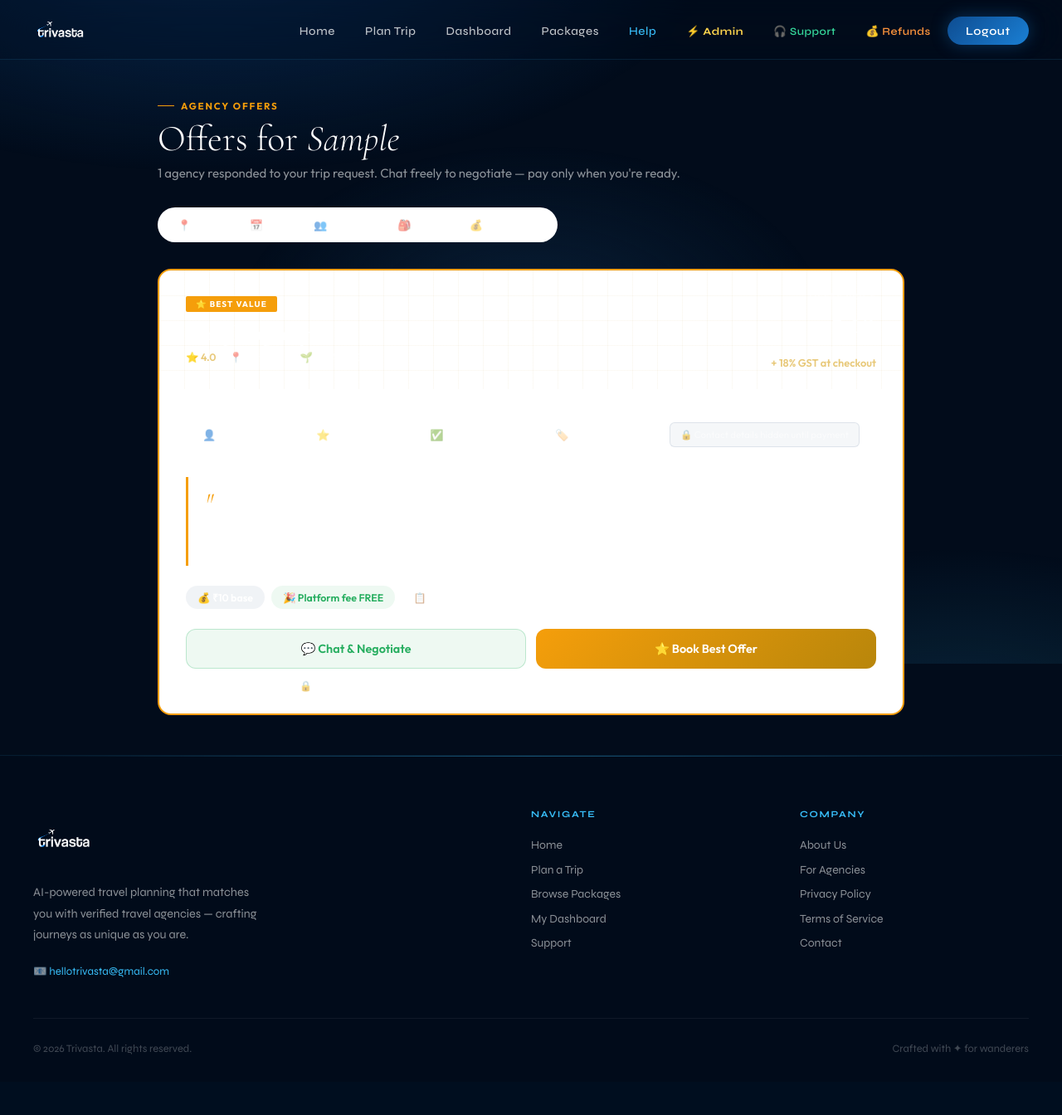
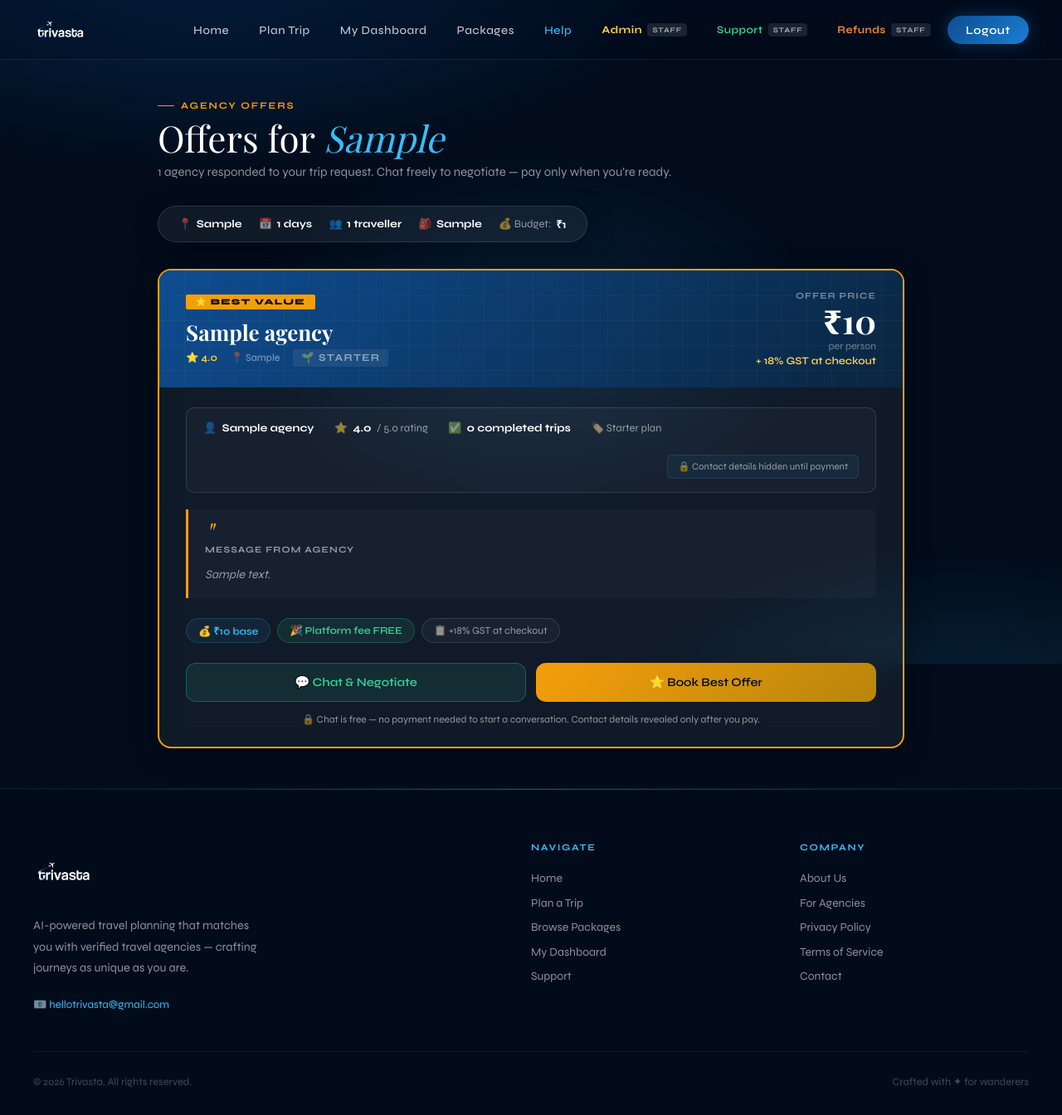
Before and after one commit to isurya7/trivasta, a Django app: page /marketplace/offers/1/ in a window 1280 px wide. Shown: the whole page at 83% size. Before the commit the page ends 1271 px from the top, so only its background shows below. Run offline with Django 4.2, Linux system fonts and the light colour scheme; a user stored in the database is signed in; tables that the repository leaves empty hold one stand-in row (values such as "Sample post"); some web fonts are replaced.

Commit message:
LLM Updates

```diff
--- a/templates/base.html
+++ b/templates/base.html
@@ -133,6 +133,9 @@
             letter-spacing: 0.04em;
             transition: all var(--transition);
             white-space: nowrap;
+            display: inline-flex;
+            align-items: center;
+            gap: 0.4rem;
         }
 
         .nav-links a:hover {
@@ -160,6 +163,24 @@
         .nav-links .support-link { color: #34d399 !important; font-weight: 600; font-size: 0.8rem; }
         .nav-links .refund-link  { color: #fb923c !important; font-weight: 600; font-size: 0.8rem; }
         .nav-links .help-link    { color: var(--ocean-glow) !important; }
+
+        .nav-links .agency-dash:hover,
+        .nav-links .admin-link:hover,
+        .nav-links .support-link:hover,
+        .nav-links .refund-link:hover,
+        .nav-links .help-link:hover { background: var(--glass-bg); }
+
+        .role-badge {
+            font-size: 0.55rem;
+            font-weight: 700;
+            letter-spacing: 0.08em;
+            text-transform: uppercase;
+            background: rgba(255,255,255,0.1);
+            color: rgba(255,255,255,0.6);
+            padding: 1px 6px;
+            border-radius: 4px;
+            line-height: 1.6;
+        }
 
         /* ─── MAIN ────────────────────────────────────── */
         main { flex: 1; padding-top: 72px; position: relative; z-index: 1; }
@@ -451,17 +472,17 @@
 
         {% if user.is_authenticated %}
             {% if user_agency %}
-                <li><a href="{% url 'agency_dashboard' %}" class="agency-dash">⚡ Dashboard</a></li>
+                <li><a href="{% url 'agency_dashboard' %}" class="agency-dash">Agency Dashboard<span class="role-badge">Agency</span></a></li>
             {% else %}
-                <li><a href="{% url 'dashboard' %}">Dashboard</a></li>
+                <li><a href="{% url 'dashboard' %}">My Dashboard</a></li>
                 <li><a href="{% url 'package_search' %}">Packages</a></li>
                 <li><a href="{% url 'support_chat' %}" class="help-link">Help</a></li>
             {% endif %}
 
             {% if user.is_staff %}
-                <li><a href="{% url 'trivasta_admin' %}" class="admin-link">⚡ Admin</a></li>
-                <li><a href="{% url 'support_dashboard' %}" class="support-link">🎧 Support</a></li>
-                <li><a href="{% url 'refund_dashboard' %}" class="refund-link">💰 Refunds</a></li>
+                <li><a href="{% url 'trivasta_admin' %}" class="admin-link">Admin<span class="role-badge">Staff</span></a></li>
+                <li><a href="{% url 'support_dashboard' %}" class="support-link">Support<span class="role-badge">Staff</span></a></li>
+                <li><a href="{% url 'refund_dashboard' %}" class="refund-link">Refunds<span class="role-badge">Staff</span></a></li>
             {% endif %}
 
             <li><a href="{% url 'logout' %}" class="btn-nav">Logout</a></li>
--- a/templates/marketplace/offers.html
+++ b/templates/marketplace/offers.html
@@ -3,13 +3,11 @@
 
 {% block extra_css %}
 <style>
-    @import url('https://fonts.googleapis.com/css2?family=Cormorant+Garamond:ital,wght@0,300;0,600;1,300&family=Outfit:wght@300;400;500;600;700&display=swap');
-
     .offers-page {
-        min-height: calc(100vh - 68px);
-        background: var(--cream);
-        font-family: 'Outfit', sans-serif;
+        min-height: calc(100vh - 72px);
         padding: 3rem 2rem;
+        position: relative;
+        z-index: 1;
     }
 
     .offers-inner {
@@ -37,15 +35,15 @@
     }
 
     .offers-title {
-        font-family: 'Cormorant Garamond', serif;
+        font-family: var(--font-display);
         font-size: clamp(2rem, 4vw, 2.75rem);
         font-weight: 300;
-        color: var(--ink);
+        color: var(--white);
         line-height: 1.1;
         margin-bottom: 0.5rem;
     }
 
-    .offers-title em { font-style: italic; color: var(--sea); }
+    .offers-title em { font-style: italic; color: var(--ocean-glow); }
 
     .offers-subtitle {
         font-size: 0.9375rem;
@@ -58,11 +56,13 @@
         display: inline-flex;
         align-items: center;
         gap: 1.25rem;
-        background: white;
-        border: 1px solid var(--cream-dark);
+        background: var(--glass-bg);
+        border: 1px solid var(--glass-border);
+        backdrop-filter: blur(16px);
+        -webkit-backdrop-filter: blur(16px);
         border-radius: 100px;
         padding: 0.75rem 1.5rem;
-        box-shadow: var(--shadow);
+        box-shadow: 0 8px 32px rgba(0,0,0,0.35);
         margin-bottom: 2rem;
         flex-wrap: wrap;
     }
@@ -75,11 +75,11 @@
         color: var(--muted);
     }
 
-    .pill-item strong { color: var(--ink); }
+    .pill-item strong { color: var(--white); }
 
     /* ── COMPARE BANNER ── */
     .compare-banner {
-        background: linear-gradient(135deg, var(--sea), #0a2240);
+        background: linear-gradient(135deg, var(--ocean-bright), var(--ocean-mid));
         border-radius: 12px;
         padding: 1.25rem 1.75rem;
         display: flex;
@@ -147,11 +147,14 @@
     }
 
     .offer-card {
-        background: white;
+        background: var(--glass-bg);
+        border: 1px solid var(--glass-border);
+        backdrop-filter: blur(16px);
+        -webkit-backdrop-filter: blur(16px);
         border-radius: 16px;
-        box-shadow: var(--shadow);
+        box-shadow: 0 8px 32px rgba(0,0,0,0.35);
         overflow: hidden;
-        border: 2px solid transparent;
+        border: 2px solid var(--glass-border);
         transition: all 0.3s;
         animation: fadeUp 0.5s ease both;
     }
@@ -173,7 +176,7 @@
 
     /* Card header */
     .offer-card-header {
-        background: linear-gradient(135deg, var(--sea), #0a2240);
+        background: linear-gradient(135deg, var(--ocean-bright), var(--ocean-mid));
         padding: 1.5rem 2rem;
         display: flex;
         align-items: center;
@@ -198,7 +201,7 @@
     .best-badge {
         display: inline-block;
         background: var(--gold);
-        color: var(--ink);
+        color: var(--ocean-deep);
         font-size: 0.62rem;
         font-weight: 800;
         letter-spacing: 0.12em;
@@ -209,10 +212,10 @@
     }
 
     .offer-agency-name {
-        font-family: 'Cormorant Garamond', serif;
+        font-family: var(--font-display);
         font-size: 1.625rem;
         font-weight: 600;
-        color: white;
+        color: var(--white);
         margin-bottom: 0.2rem;
     }
 
@@ -232,7 +235,7 @@
     }
 
     .offer-agency-meta .rating {
-        color: #e8c97a;
+        color: var(--gold-light);
         font-weight: 600;
     }
 
@@ -267,10 +270,10 @@
     }
 
     .offer-price {
-        font-family: 'Cormorant Garamond', serif;
+        font-family: var(--font-display);
         font-size: 2.5rem;
         font-weight: 600;
-        color: white;
+        color: var(--white);
         line-height: 1;
     }
 
@@ -282,7 +285,7 @@
 
     .offer-total {
         font-size: 0.8rem;
-        color: #e8c97a;
+        color: var(--gold-light);
         margin-top: 0.2rem;
         font-weight: 600;
     }
@@ -298,10 +301,10 @@
         align-items: center;
         gap: 1.5rem;
         padding: 1rem 1.25rem;
-        background: var(--cream);
+        background: rgba(255,255,255,0.03);
         border-radius: 10px;
         margin-bottom: 1.25rem;
-        border: 1px solid var(--cream-dark);
+        border: 1px solid var(--glass-border);
         flex-wrap: wrap;
     }
 
@@ -313,7 +316,7 @@
         color: var(--muted);
     }
 
-    .safe-info-item strong { color: var(--ink); }
+    .safe-info-item strong { color: var(--white); }
 
     .privacy-note {
         display: flex;
@@ -321,8 +324,8 @@
         gap: 0.4rem;
         font-size: 0.72rem;
         color: var(--muted);
-        background: rgba(15,52,96,0.04);
-        border: 1px solid rgba(15,52,96,0.1);
+        background: rgba(56,189,248,0.06);
+        border: 1px solid rgba(56,189,248,0.15);
         border-radius: 6px;
         padding: 0.4rem 0.75rem;
         margin-left: auto;
@@ -330,7 +333,7 @@
 
     /* Message */
     .offer-message {
-        background: var(--cream);
+        background: rgba(255,255,255,0.03);
         border-left: 3px solid var(--gold);
         border-radius: 0 8px 8px 0;
         padding: 1rem 1.25rem;
@@ -344,7 +347,7 @@
 
     .offer-message::before {
         content: '"';
-        font-family: 'Cormorant Garamond', serif;
+        font-family: var(--font-display);
         font-size: 2rem;
         color: var(--gold);
         line-height: 0;
@@ -377,22 +380,22 @@
         font-size: 0.775rem;
         padding: 0.35rem 0.875rem;
         border-radius: 100px;
-        border: 1px solid var(--cream-dark);
-        background: white;
+        border: 1px solid var(--glass-border);
+        background: rgba(255,255,255,0.04);
         color: var(--muted);
     }
 
     .price-chip.highlight {
-        background: rgba(15,52,96,0.06);
-        border-color: rgba(15,52,96,0.15);
-        color: var(--sea);
+        background: rgba(56,189,248,0.08);
+        border-color: rgba(56,189,248,0.2);
+        color: var(--ocean-glow);
         font-weight: 600;
     }
 
     .price-chip.free-chip {
-        background: rgba(39,174,96,0.08);
-        border-color: rgba(39,174,96,0.2);
-        color: #27ae60;
+        background: rgba(52,211,153,0.1);
+        border-color: rgba(52,211,153,0.25);
+        color: #34d399;
         font-weight: 600;
     }
 
@@ -406,7 +409,7 @@
     .action-btn {
         padding: 0.875rem 1rem;
         border-radius: var(--radius);
-        font-family: 'Outfit', sans-serif;
+        font-family: var(--font-body);
         font-size: 0.9rem;
         font-weight: 600;
         text-align: center;
@@ -421,30 +424,30 @@
     }
 
     .btn-chat {
-        background: rgba(39,174,96,0.08);
-        color: #27ae60;
-        border: 1.5px solid rgba(39,174,96,0.25);
+        background: rgba(52,211,153,0.1);
+        color: #34d399;
+        border: 1.5px solid rgba(52,211,153,0.3);
     }
 
     .btn-chat:hover {
-        background: rgba(39,174,96,0.15);
-        border-color: rgba(39,174,96,0.4);
+        background: rgba(52,211,153,0.18);
+        border-color: rgba(52,211,153,0.45);
         transform: translateY(-1px);
     }
 
     .btn-book {
-        background: linear-gradient(135deg, var(--sea), #0a2240);
-        color: white;
+        background: linear-gradient(135deg, var(--ocean-bright), var(--ocean-mid));
+        color: var(--white);
     }
 
     .btn-book:hover {
         transform: translateY(-1px);
-        box-shadow: 0 8px 24px rgba(15,52,96,0.3);
+        box-shadow: 0 8px 24px rgba(14,77,146,0.4);
     }
 
     .btn-book.best-btn {
         background: linear-gradient(135deg, var(--gold), #b8860b);
-        color: var(--ink);
+        color: var(--ocean-deep);
     }
 
     .btn-book.best-btn:hover {
--- a/trivasta/settings.py
+++ b/trivasta/settings.py
@@ -132,7 +132,7 @@ LOGIN_URL           = "login"
 # ── Third-party API Keys ──────────────────────────────────────────────────────
 
 GROQ_API_KEY        = os.environ.get("GROQ_API_KEY")
-GEMINI_API_KEY      = os.environ.get("GEMINI_API_KEY")
+OPENROUTER_API_KEY = os.environ.get("OPENROUTER_API_KEY")
 RAZORPAY_KEY_ID     = os.environ.get("RAZORPAY_KEY_ID")
 RAZORPAY_KEY_SECRET = os.environ.get("RAZORPAY_KEY_SECRET")
 
```
Also changed, not shown: other parts of templates/marketplace/offers.html (+15 -12 lines), requirements.txt (+1 -16 lines), templates/trips/planner.html (+0 -15 lines), templates/trips/trip_detail.html (+34 -24 lines), test_api_keys.py (added, +124 -0 lines), trips/services/ai.py (+203 -44 lines), trips/views.py (+13 -12 lines).
